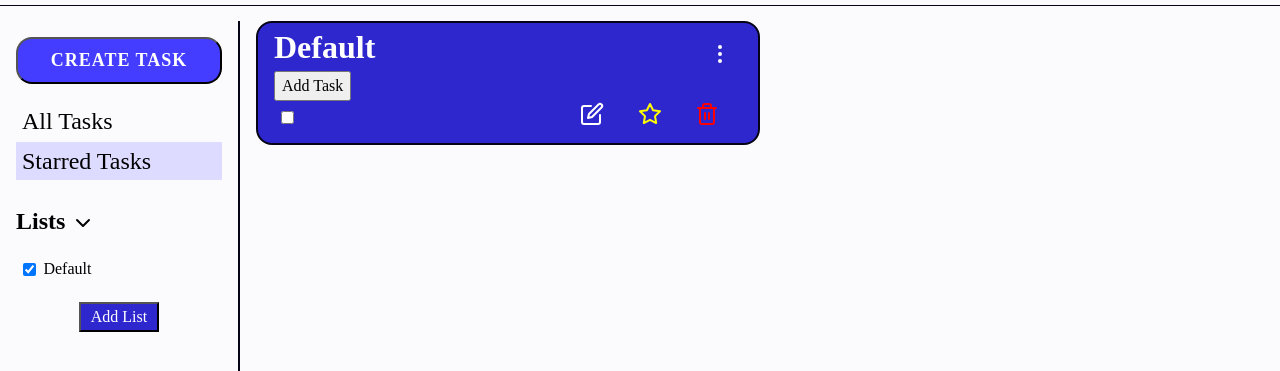
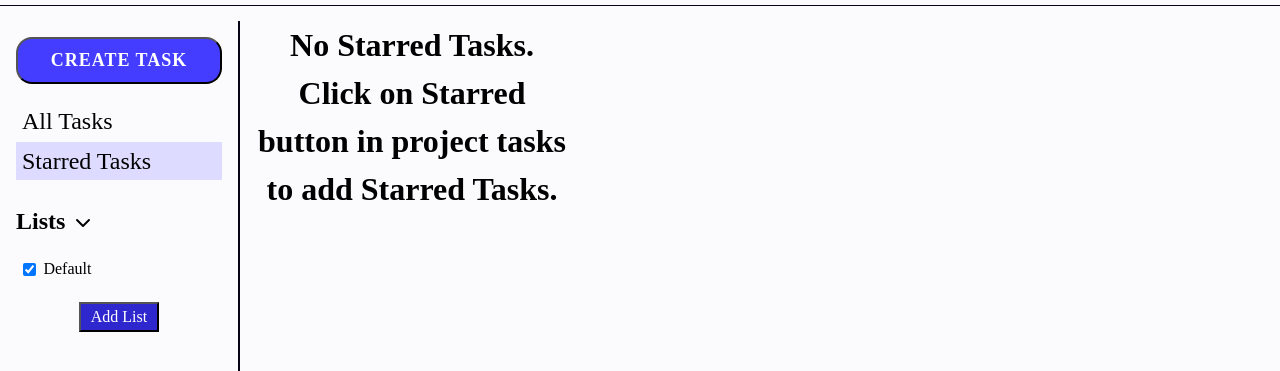
Before and after one commit to StewardRighteous/top-todolist, a website built with webpack: page src/template.html in a window 1280 px wide. Both pictures are taken after a click on the button "Starred Tasks". Shown: the part 59-430 px from the top of the page. Built offline with nearby package versions, Linux system fonts and the light colour scheme.

Commit message:
show no starred tasks when no starred tasks exist

```diff
--- a/src/css/content.css
+++ b/src/css/content.css
@@ -81,3 +81,9 @@
     border: none;
     width: fit-content;
 }
+
+#content .no-starred-tasks{
+    grid-column: 1/-1;
+    text-align: center;
+    width: 39ch;
+}
--- a/src/index.js
+++ b/src/index.js
@@ -3,10 +3,16 @@ import "./css/main-layout.css";
 import "./css/header.css";
 import "./css/navigation.css";
 import "./css/content.css";
-import { showAllProjectsInNav, showAddNewListDialogBox,
-    loadPageWithDarkOrLightMode, showCreateNewTaskDialog, showProjectCardInContent,
+import {
+    showAllProjectsInNav,
+    showAddNewListDialogBox,
+    loadPageWithDarkOrLightMode,
+    showCreateNewTaskDialog,
+    showProjectCardInContent,
     showHelpPopup,
-    showUserOptionsPopup} from "./js/ui/barrel.js";
+    showUserOptionsPopup,
+    showStarredCard
+} from "./js/ui/barrel.js";
 
 loadPageWithDarkOrLightMode();
 showAllProjectsInNav();
@@ -23,15 +29,15 @@ const allTasksButton = sectionButtons.querySelector("#all-tasks");
 const starredTasksButton = sectionButtons.querySelector("#starred-tasks");
 
 allTasksButton.style.backgroundColor = "var(--secondary)";
-allTasksButton.addEventListener("click", ()=>{
+allTasksButton.addEventListener("click", () => {
     showProjectCardInContent();
     allTasksButton.style.backgroundColor = "var(--secondary)";
     starredTasksButton.style.backgroundColor = "var(--background)";
 });
 
 // Show all starred tasks when clicked on starred tasks button
-starredTasksButton.addEventListener("click", ()=>{
-    // Todo: showStarredTasksCard();
+starredTasksButton.addEventListener("click", () => {
+    showStarredCard();
     starredTasksButton.style.backgroundColor = "var(--secondary)";
     allTasksButton.style.backgroundColor = "var(--background)";
 });
--- a/src/js/ui/barrel.js
+++ b/src/js/ui/barrel.js
@@ -5,6 +5,7 @@ import showCreateNewTaskDialog from "./dialogs/showCreateNewTaskDialog.js";
 import showProjectCardInContent from "./showProjectCardInContent.js";
 import showHelpPopup from "./popups/showHelpPopup.js";
 import showUserOptionsPopup from "./popups/showUserOptionsPopup.js";
+import showStarredCard from "./showStarredCard.js";
 
 export {showAllProjectsInNav,
     showAddNewListDialogBox,
@@ -13,4 +14,5 @@ export {showAllProjectsInNav,
     showProjectCardInContent,
     showHelpPopup,
     showUserOptionsPopup,
+    showStarredCard
 };
--- a/src/js/ui/showStarredCard.js
+++ b/src/js/ui/showStarredCard.js
@@ -1,4 +1,28 @@
 // This will return a starred card that will have only starred tasks
+import { listDetailsManager } from "../manager/barrel";
+
 export default function showStarredCard(){
+        // getting content area
+    const contentArea = document.querySelector("#content");
 
+    function removeProjectCardsFromContent() {
+        while (contentArea.children.length != 0) {
+            contentArea.firstChild.remove();
+        }
+    }
+
+    removeProjectCardsFromContent();
+
+    if(listDetailsManager.getAllStarredTasksFromAllProjects().length == 0){
+        const starredMessageContainer = document.createElement("div");
+        const noStarredTasksMessage = document.createElement("h1");
+        noStarredTasksMessage.textContent = "No Starred Tasks. Click on Starred button in project tasks to add Starred Tasks.";
+        starredMessageContainer.className = "no-starred-tasks";
+        starredMessageContainer.appendChild(noStarredTasksMessage);
+        contentArea.appendChild(starredMessageContainer);
+    }
+
+    for (let starredTask in listDetailsManager.getAllStarredTasksFromAllProjects()){
+
+    }
 }
```
